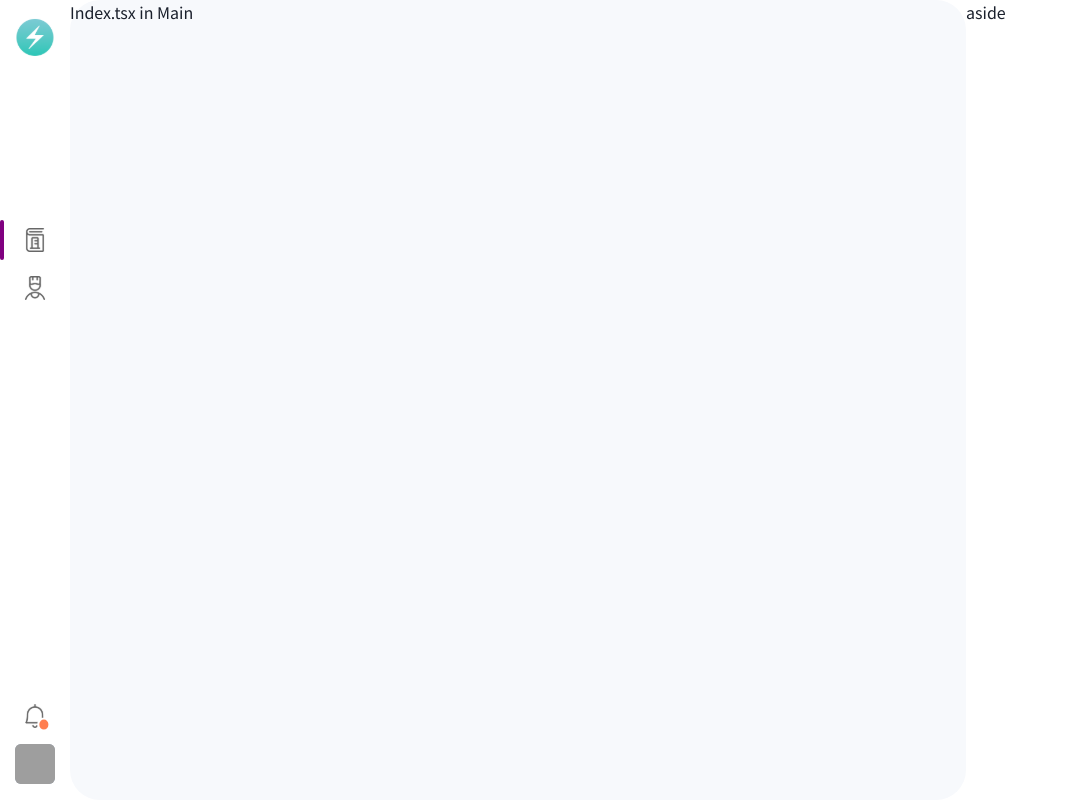
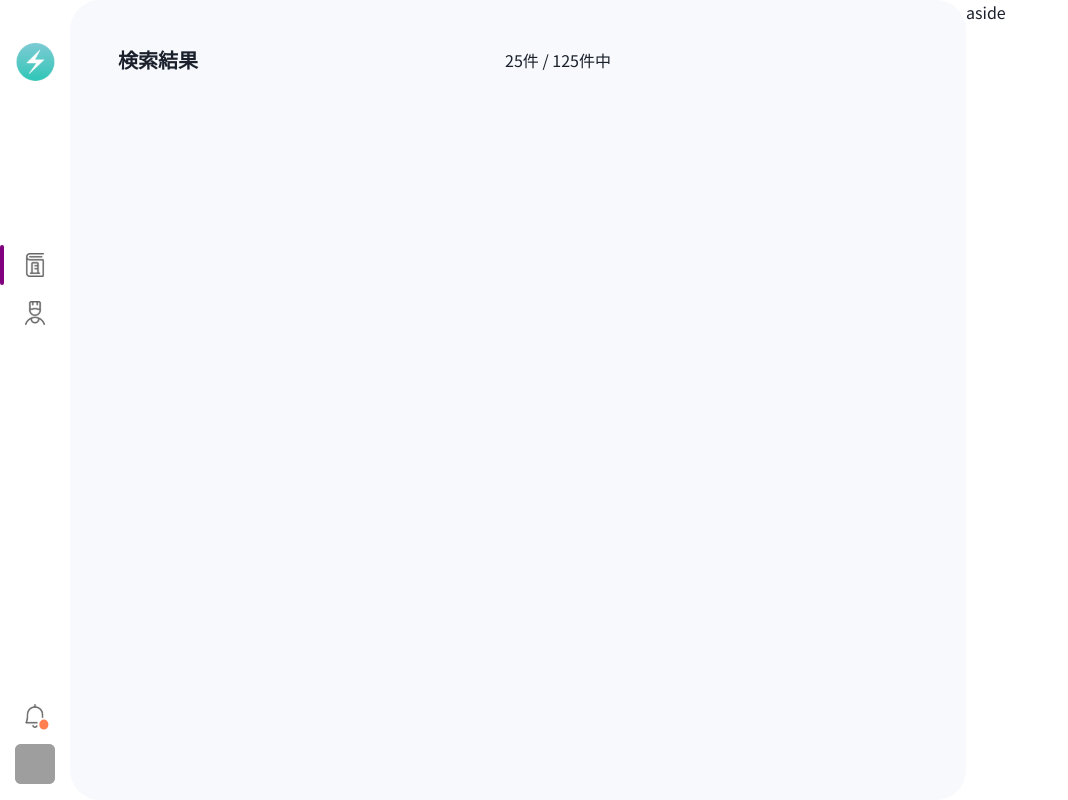
Before and after one commit to rewdaraw/sublime, a Next.js app in the folder app/: page /projects in a window 1280 px wide. Shown: the whole page, without its empty margins (0-1068 px from the left). Built offline with nearby package versions, Linux system fonts and the light colour scheme; grey boxes are pictures that could not be loaded.

Commit message:
small fix

```diff
--- a/app/src/components/organisms/Header.tsx
+++ b/app/src/components/organisms/Header.tsx
@@ -21,13 +21,15 @@ export const Header = () => {
       minH="100vh"
     >
       <VStack spacing={40}>
-        <Image
-          src="/assets/images/logo.svg"
-          width="60px"
-          height="60px"
-          pt={4}
-          alt="Cortofolio"
-        />
+        <Box as="h1">
+          <Image
+            src="/assets/images/logo.svg"
+            width="45px"
+            height="45px"
+            mt={10}
+            alt="Cortofolio"
+          />
+        </Box>
         <VStack spacing={2} w="100%">
           <IconButton
             as="button"
@@ -88,8 +90,7 @@ export const Header = () => {
           src="https://bit.ly/ryan-florence"
           w="40px"
           h="40px"
-        >
-        </Avatar>
+        ></Avatar>
       </VStack>
     </Flex>
   );
--- a/app/src/pages/projects/index.tsx
+++ b/app/src/pages/projects/index.tsx
@@ -1,3 +1,4 @@
+import { Flex, Heading, Spacer, Text } from "@chakra-ui/react";
 import { NextPage } from "next";
 import React from "react";
 import { DashboardTemplate } from "../../components/templates/DashboardTemplate";
@@ -5,7 +6,13 @@ import { DashboardTemplate } from "../../components/templates/DashboardTemplate"
 export const ProjectLists: NextPage = () => {
   return (
     <DashboardTemplate title="project list page">
-      <div>Index.tsx in Main</div>
+      <Flex p={12}>
+        <Heading size="md">検索結果</Heading>
+        <Spacer />
+
+        <Text>25件 / 125件中</Text>
+        <Spacer />
+      </Flex>
     </DashboardTemplate>
   );
 };
--- a/app/src/styles/theme.ts
+++ b/app/src/styles/theme.ts
@@ -1,6 +1,7 @@
 import { extendTheme } from "@chakra-ui/react";
 const theme = extendTheme({
   fonts: {
+    heading: "Noto Sans JP",
     body: "Noto Sans JP",
   },
 });
```
